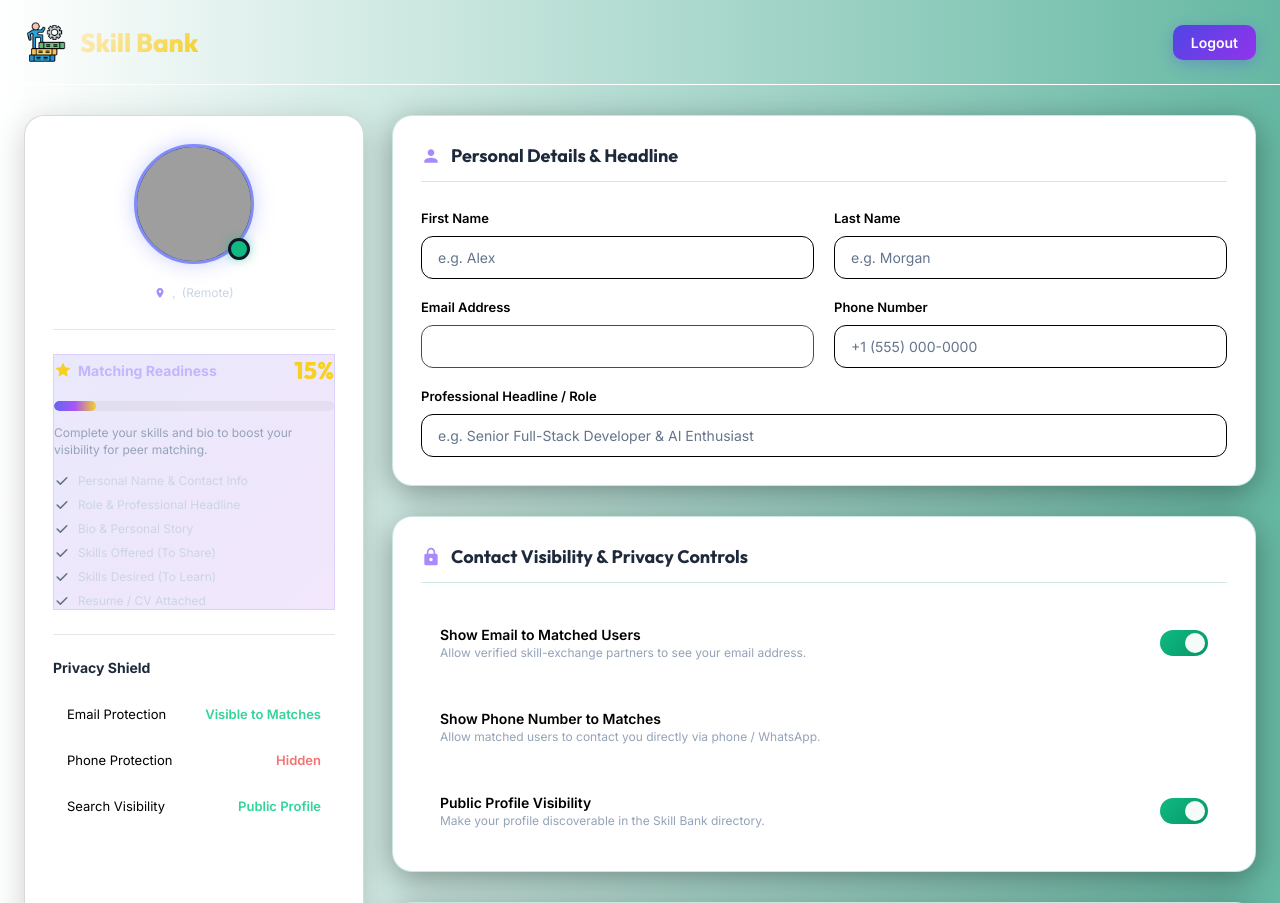
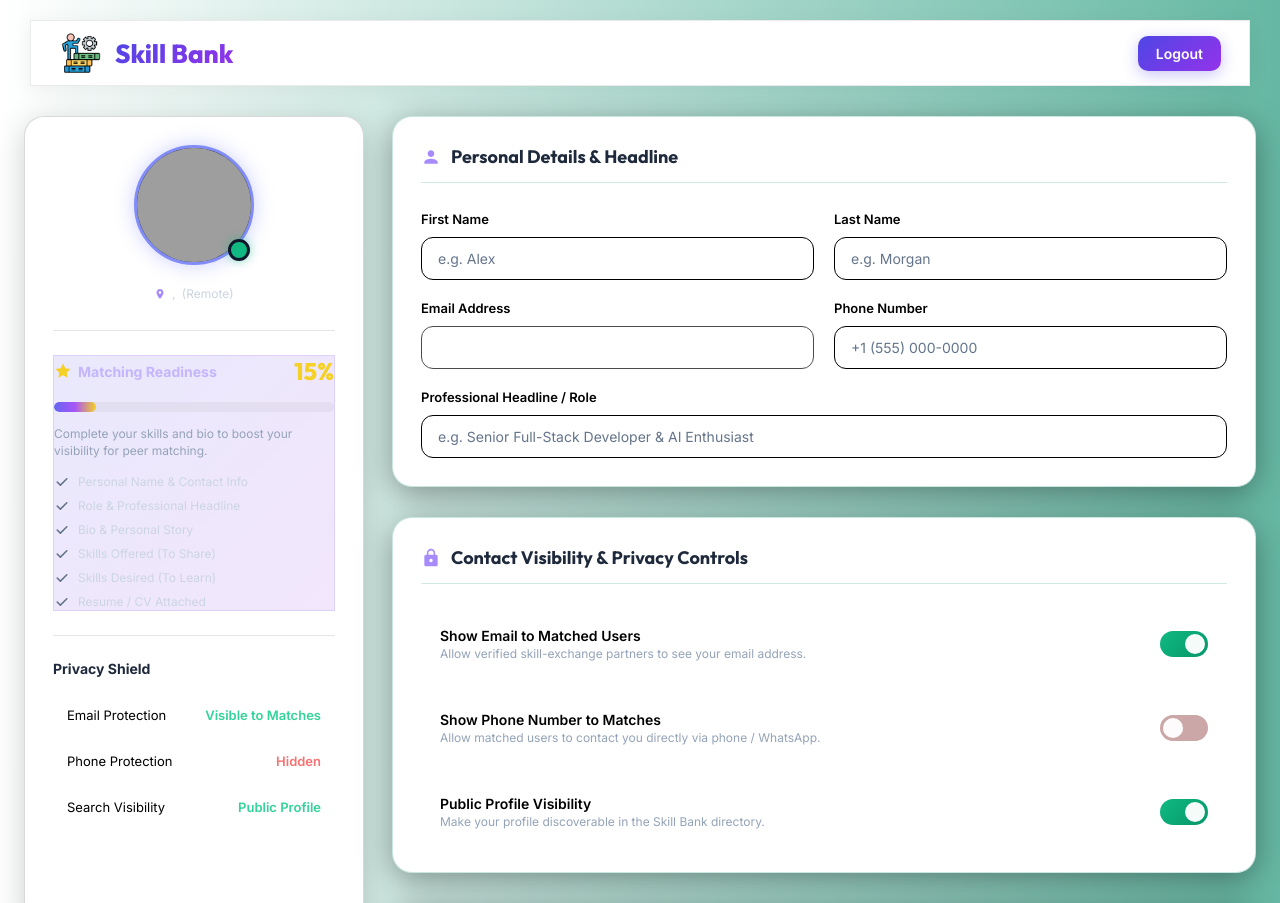
Before and after one commit to shubhamsirse507-jpg/-skill_bank, a Django app: page /profile/ in a window 1280 px wide. Shown: the top 903 px of the page. Run offline with Django 5.2, Linux system fonts and the light colour scheme; grey boxes are pictures that could not be loaded.

Commit message:
Nav Bar update

```diff
--- a/profiles/templates/profiles/profile.html
+++ b/profiles/templates/profiles/profile.html
@@ -28,13 +28,16 @@
 
         /* Navbar */
         .navbar {
-            max-width: 1280px;
-            margin: 0 auto;
-            padding: 20px 24px;
+            background: #ffffff;
+            max-width: 1220px;
+            margin: 20px auto 0;
+            padding: 10px 28px;
             display: flex;
             align-items: center;
             justify-content: space-between;
-            border-bottom: 1px solid rgb(255, 255, 255);
+            border-radius: 0px;
+            border: 1px solid rgba(0, 0, 0, 0.08);
+            box-shadow: 0 4px 20px rgba(0, 0, 0, 0.06);
         }
 
         .brand-box {
@@ -54,7 +57,7 @@
             font-family: 'Outfit', sans-serif;
             font-size: 26px;
             font-weight: 800;
-            background: linear-gradient(135deg, #feedc7, #f5d027);
+            background: linear-gradient(135deg, #4f46e5, #9333ea);
             -webkit-background-clip: text;
             -webkit-text-fill-color: transparent;
             background-clip: text;
@@ -79,15 +82,15 @@
         }
 
         .nav-btn-secondary {
-            background: rgba(223, 223, 223, 0.08);
-            color: #e2e8f0;
-            border: 1px solid rgba(255, 255, 255, 0.15);
+            background: #f1f5f9;
+            color: #1e293b;
+            border: 1px solid #cbd5e1;
         }
 
         .nav-btn-secondary:hover {
-            background: rgba(255, 255, 255, 0.15);
-            color: #000000;
-            border-color: rgba(255, 255, 255, 0.3);
+            background: #e2e8f0;
+            color: #0f172a;
+            border-color: #94a3b8;
         }
 
         .nav-btn-primary {
@@ -493,7 +496,7 @@
             position: absolute;
             cursor: pointer;
             inset: 0;
-            background-color: rgba(255, 255, 255, 0);
+            background-color: rgb(203, 167, 167);
             transition: .3s;
             border-radius: 26px;
         }
```
Also changed, not shown: profiles/templates/profiles/profile_public.html (+10 -5 lines), db.sqlite3.
